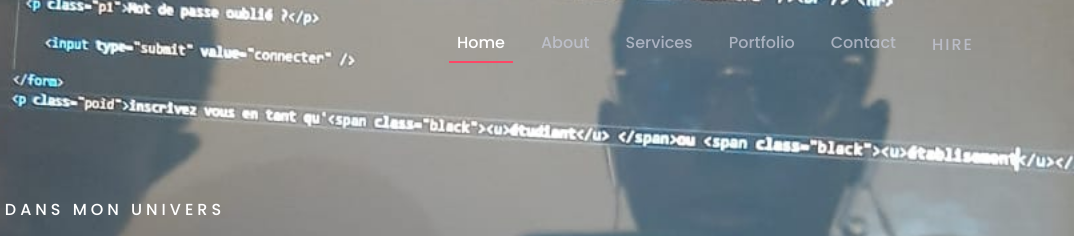
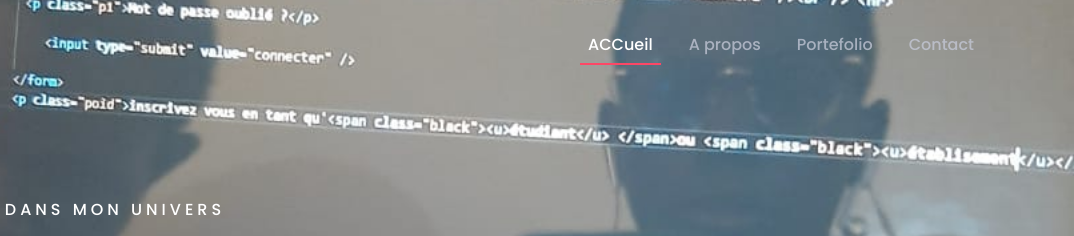
Before and after one commit to Etudiant-noir21/mon-portefolio, a plain HTML site: page index.html in a window 1280 px wide. Shown: the top 236 px of the page, 206-1280 px from the left. Drawn offline with nearby package versions, Linux system fonts and the light colour scheme.

Commit message:
modification header

```diff
--- a/index.html
+++ b/index.html
@@ -30,23 +30,19 @@
               <div class="collapse navbar-collapse justify-content-end" id="navbarNav">
                 <ul class="navbar-nav menu-navbar-nav">
                   <li class="nav-item">
-                    <a class="nav-link active" aria-current="page" href="#home">Home</a>
+                    <a class="nav-link active" aria-current="page" href="#home">ACCueil</a>
                   </li>
                   <li class="nav-item">
-                    <a class="nav-link" href="#about">About</a>
+                    <a class="nav-link" href="#about">A propos</a>
                   </li>
+
                   <li class="nav-item">
-                    <a class="nav-link" href="#services">Services</a>
-                  </li>
-                  <li class="nav-item">
-                    <a class="nav-link" href="#portfolio">Portfolio</a>
+                    <a class="nav-link" href="#portfolio">Portefolio</a>
                   </li>
                   <li class="nav-item">
                     <a class="nav-link" href="#contact">Contact</a>
                   </li>
-                  <li class="nav-item mt-3 mt-lg-0">
-                    <a class="nav-link main-btn" href="#contact">Hire</a>
-                  </li>
+
                 </ul>
               </div>
             </div>
--- a/style.css
+++ b/style.css
@@ -231,6 +231,12 @@ background-position: bottom center;
     color: var(--text-gray);font-size: 15px;font-weight: 400;
     padding: 10px 20px;
 }
+.contact-wrapper  img{
+    width: 100%;
+    max-height: 650px;
+    object-fit: cover;
+    border-radius: 20px;
+}
 .contact-wrapper .form-control:hover,
 .contact-wrapper textarea:hover,
 .contact-wrapper .form-control:focus,
```
